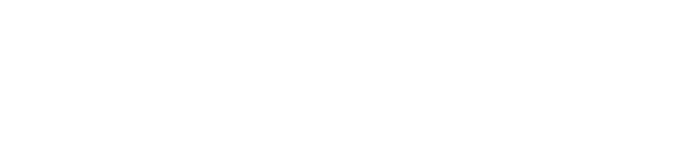
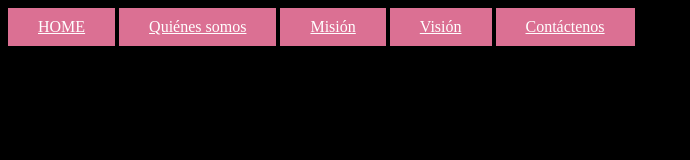
Before and after one commit to Leslie013/NachoPrograma., a plain HTML site: page index.html in a window 1280 px wide. Shown: the whole page, without its empty margins (0-690 px from the left). Drawn offline with Linux system fonts and the light colour scheme.

Commit message:
Pagina basica laboratorio7

```diff
--- a/index.css
+++ b/index.css
@@ -0,0 +1,14 @@
+body {
+background: black;
+}
+
+.nav1 {
+    display: inline-block;
+    background: palevioletred;
+    color: white;
+    padding: 10px 30px;
+}
+
+.nav1:hover:hover {
+    background: pink;
+}
--- a/index.html
+++ b/index.html
@@ -4,9 +4,18 @@
     <meta charset="UTF-8">
     <meta http-equiv="X-UA-Compatible" content="IE=edge">
     <meta name="viewport" content="width=device-width, initial-scale=1.0">
-    <title>Document</title>
+    <title>Pagina de prueba</title>
+    <link rel="stylesheet" href="index.css">
 </head>
 <body>
-
+    <div id="barra">
+    <nav>
+        <a href="#" class="nav1">HOME</a>
+        <a href="#" class="nav1">Quiénes somos</a>
+        <a href="#" class="nav1">Misión</a>
+        <a href="#" class="nav1">Visión</a>
+        <a href="#" class="nav1">Contáctenos</a>
+    </nav>
+</div>
 </body>
 </html>
```
